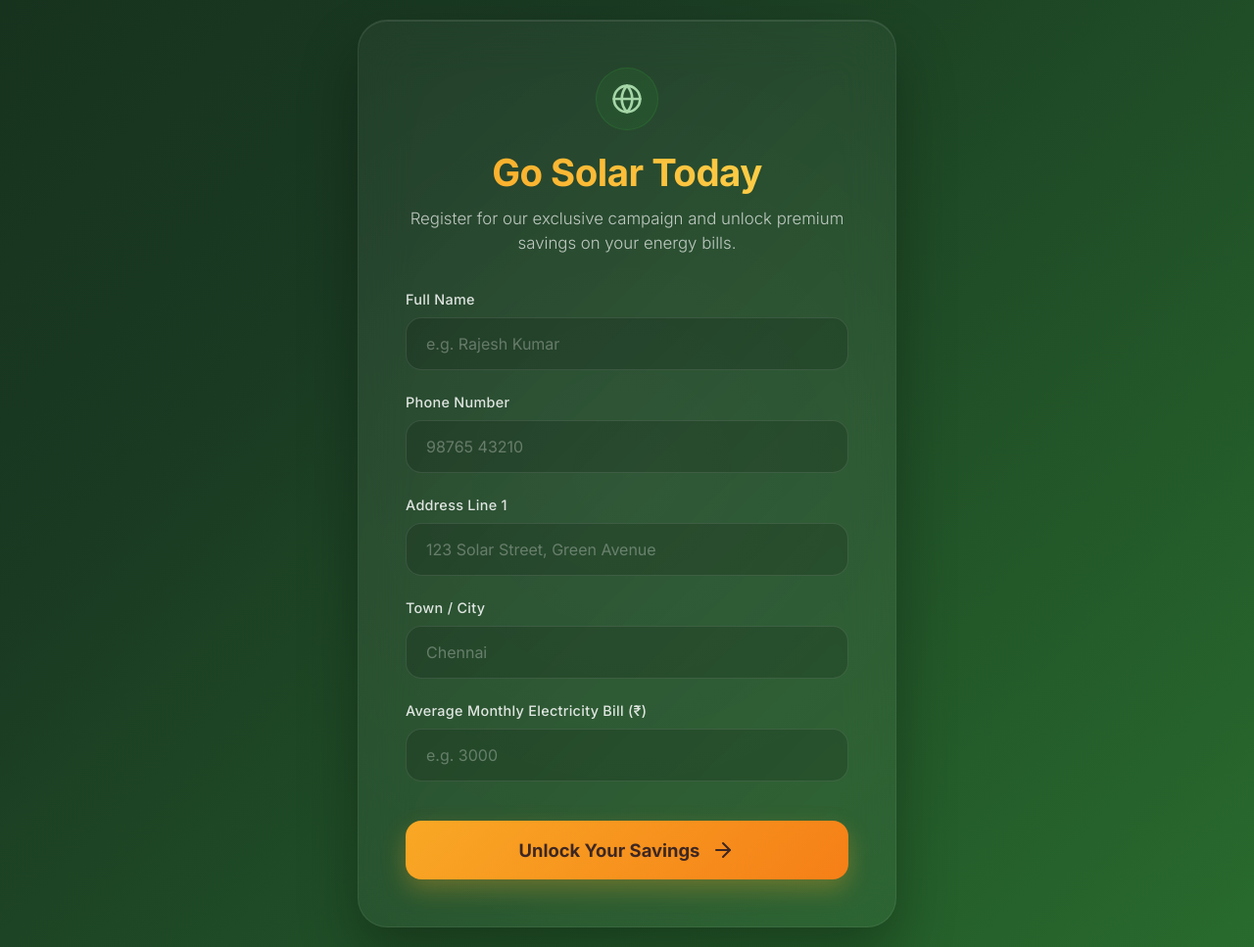
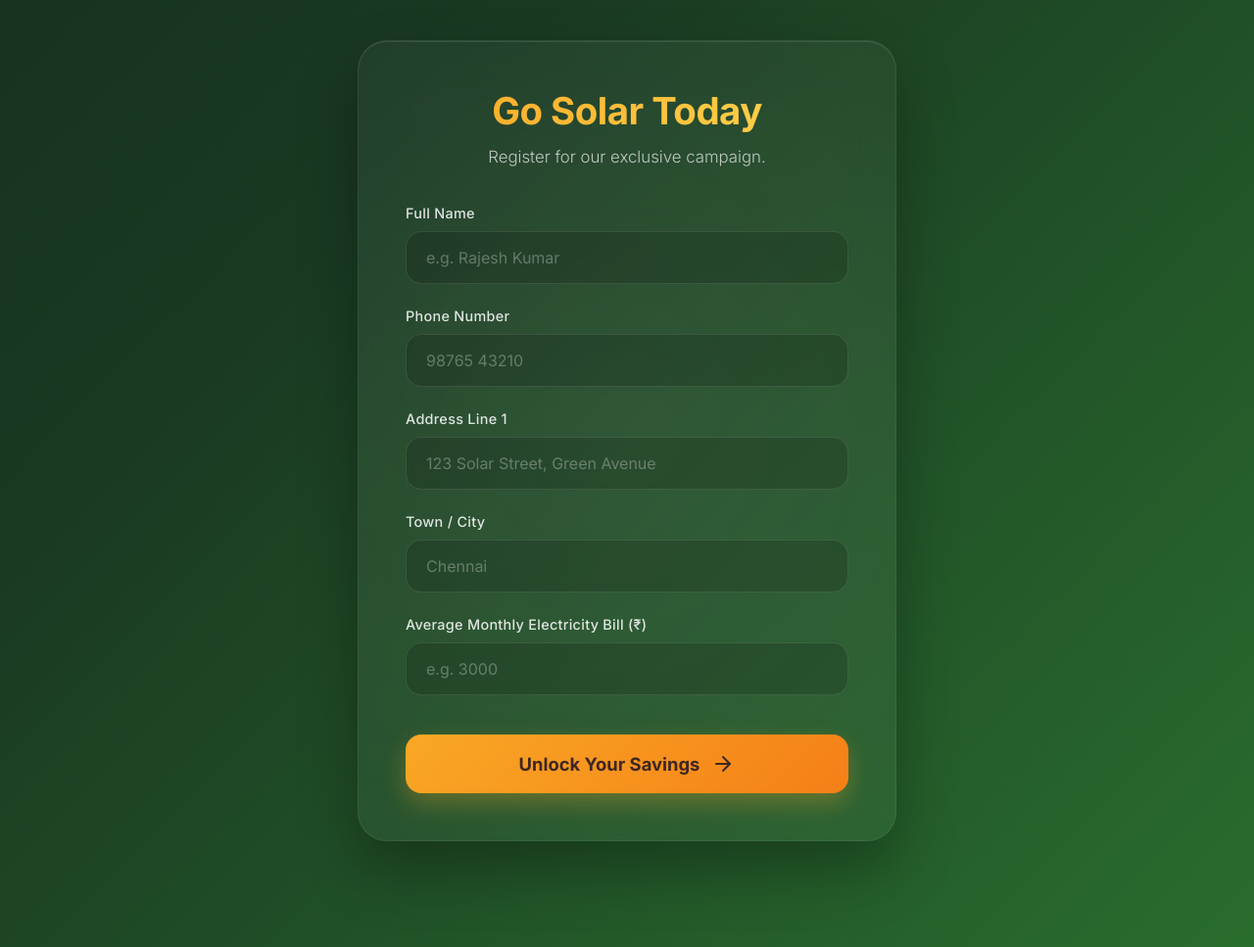
Before and after one commit to nbkarthi/greenriseenergy, a Jekyll site: the page campaign/index.html, which Jekyll copies as it is, in a window 1280 px wide. Shown: the whole page at 98% size. Built offline with Jekyll 4.4.1, drawn with Linux system fonts in a browser that asks for light colours.

Commit message:
style: add mobile responsive styles and simplify campaign header text

```diff
--- a/campaign/index.html
+++ b/campaign/index.html
@@ -202,17 +202,18 @@
             from { opacity: 0; transform: scale(0.9); }
             to { opacity: 1; transform: scale(1); }
         }
+        @media (max-width: 480px) {
+            .container { padding: 28px 24px; }
+            .header p { font-size: 0.85rem; white-space: nowrap; }
+        }
     </style>
 </head>
 <body>
     <div class="container">
         <div id="formContainer">
             <div class="header">
-                <div class="brand-logo">
-                    <svg viewBox="0 0 24 24" fill="none" stroke="currentColor" stroke-width="2" stroke-linecap="round" stroke-linejoin="round"><circle cx="12" cy="12" r="10"></circle><path d="M12 2a14.5 14.5 0 0 0 0 20 14.5 14.5 0 0 0 0-20"></path><path d="M2 12h20"></path></svg>
-                </div>
                 <h1>Go Solar Today</h1>
-                <p>Register for our exclusive campaign and unlock premium savings on your energy bills.</p>
+                <p>Register for our exclusive campaign.</p>
             </div>
             <form id="campaignForm" method="POST">
                 <div class="form-group">
```
